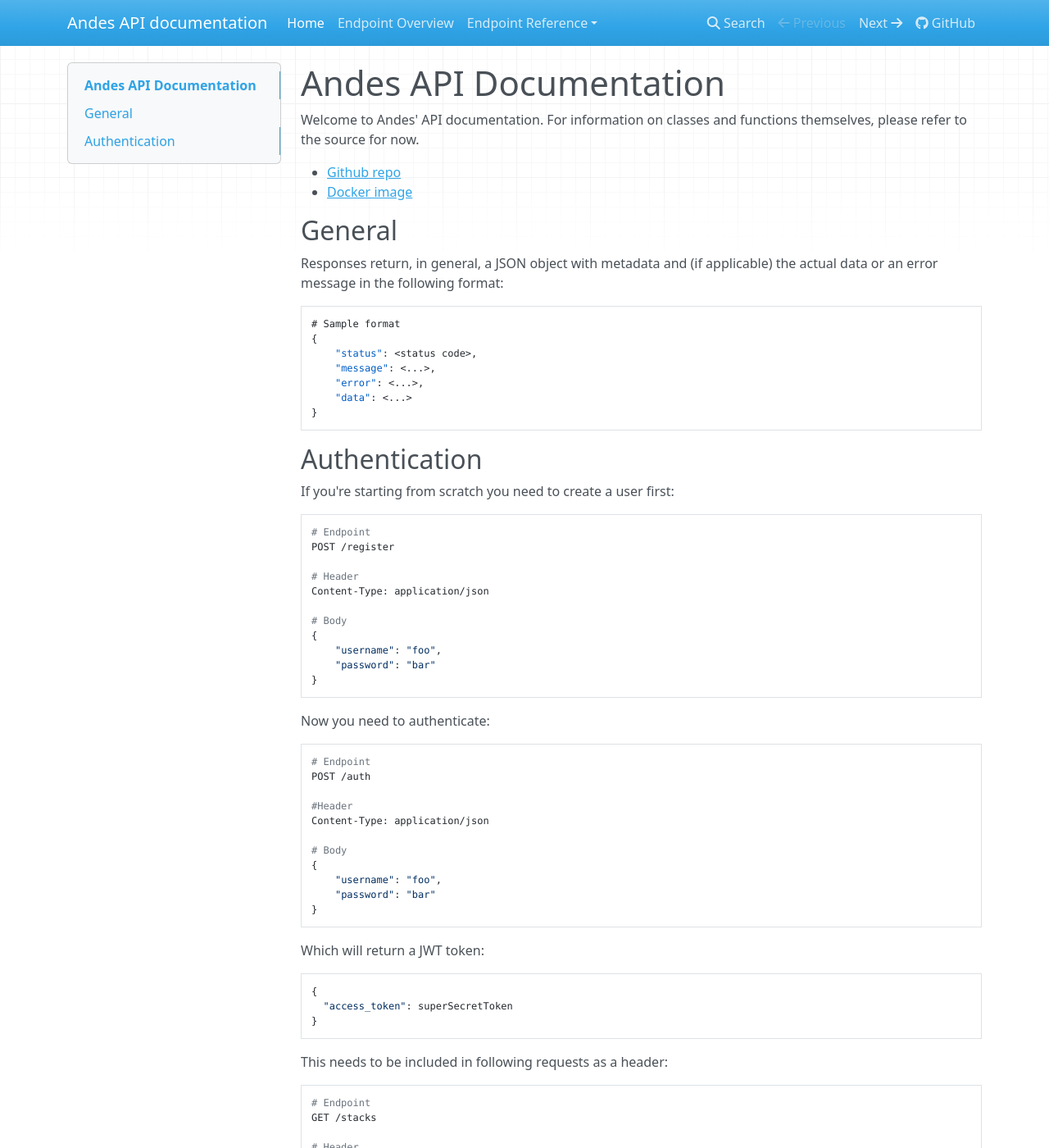
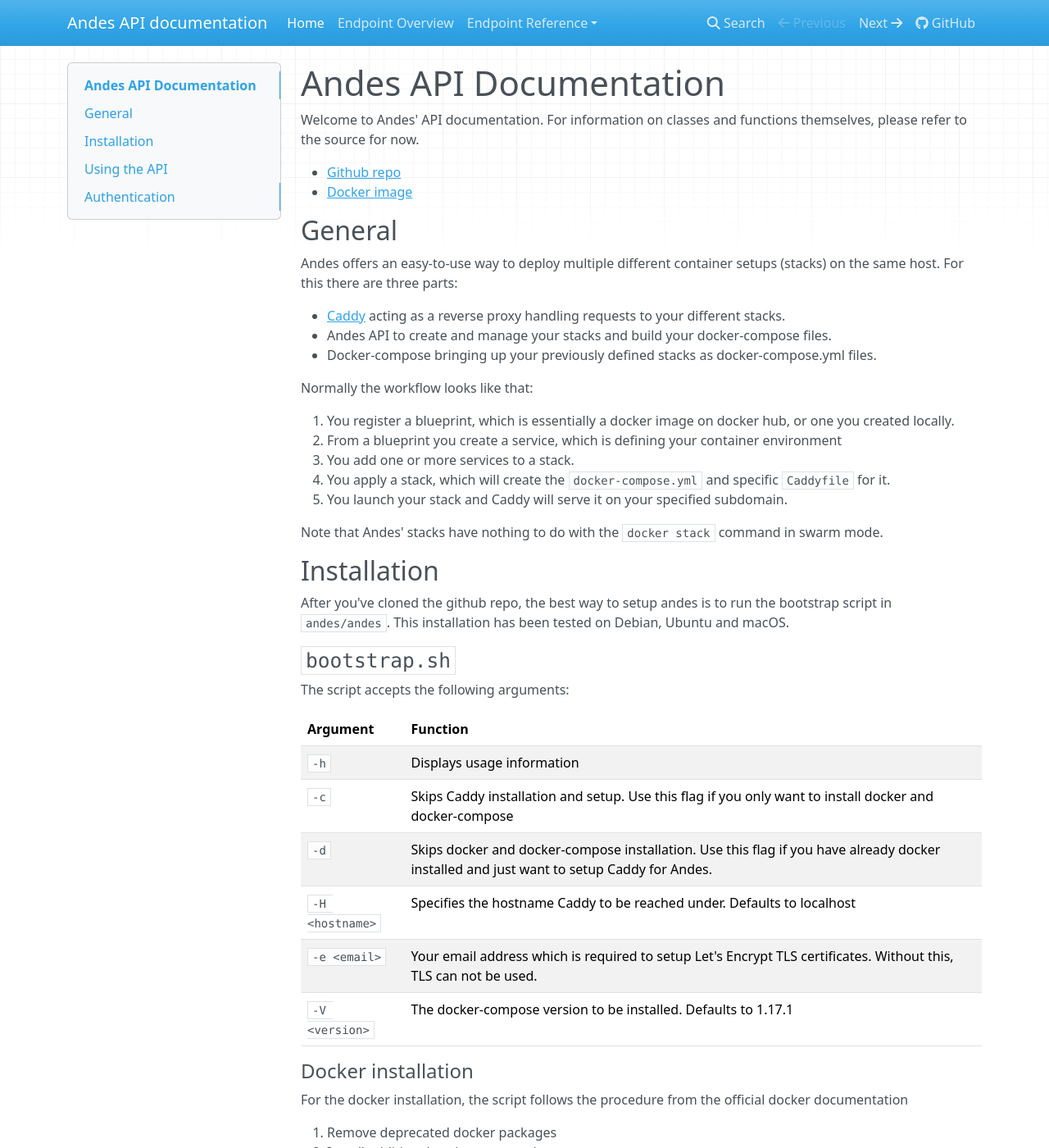
Before and after one commit to obitech/andes, an MkDocs documentation site: the page built from docs/docs/index.md, in a window 1280 px wide and 1400 px high. Shown: the whole window at 82% size. Built offline with MkDocs 1.6.1, drawn with Linux system fonts in a browser that asks for light colours; nearby versions of some CDN libraries; old or Windows-style settings are respelled for this version of MkDocs; some of the changed text lies outside the part shown.

Commit message:
Adjusted README and expanded docs

```diff
--- a/docs/docs/index.md
+++ b/docs/docs/index.md
@@ -6,6 +6,69 @@
 * [Docker image](https://hub.docker.com/r/obitech/andes/)
 
 ## General
+
+Andes offers an easy-to-use way to deploy multiple different container setups (stacks) on the same host. For this there are three parts:
+
+* [Caddy](https://gocaddy.com) acting as a reverse proxy handling requests to your different stacks.
+* Andes API to create and manage your stacks and build your docker-compose files.
+* Docker-compose bringing up your previously defined stacks as docker-compose.yml files.
+
+Normally the workflow looks like that:
+
+1. You register a blueprint, which is essentially a docker image on docker hub, or one you created locally.
+2. From a blueprint you create a service, which is defining your container environment
+3. You add one or more services to a stack.
+4. You apply a stack, which will create the `docker-compose.yml` and specific `Caddyfile` for it.
+5. You launch your stack and Caddy will serve it on your specified subdomain.
+
+Note that Andes' stacks have nothing to do with the `docker stack` command in swarm mode.
+
+## Installation
+
+After you've cloned the github repo, the best way to setup andes is to run the bootstrap script in `andes/andes`. This installation has been tested on Debian, Ubuntu and macOS.
+
+### `bootstrap.sh`
+
+The script accepts the following arguments:
+
+Argument|Function
+---|---
+`-h`|Displays usage information
+`-c`|Skips Caddy installation and setup. Use this flag if you only want to install docker and docker-compose
+`-d`|Skips docker and docker-compose installation. Use this flag if you have already docker installed and just want to setup Caddy for Andes.
+`-H <hostname>`|Specifies the hostname Caddy to be reached under. Defaults to localhost
+`-e <email>`|Your email address which is required to setup Let's Encrypt TLS certificates. Without this, TLS can not be used.
+`-V <version>`|The docker-compose version to be installed. Defaults to 1.17.1
+
+#### Docker installation
+For the docker installation, the script follows the procedure from the official docker documentation
+
+1. Remove deprecated docker packages
+2. Install additional packages, namely
+    * `apt-transport-https`
+    * `ca-certificates`
+    * `curl`
+    * `software-properties-common`
+    * `bash-completion`
+3. Add and verify docker's official GPG key
+4. Add and install the `docker-ce` repository.
+5. Add your user to the docker group
+6. Enable the docker.service
+7. Curl and install docker-compose, plus add it to `bash-completion`
+
+Between the docker and Caddy setup, the script will also create a user defined docker network with subnet `172.42.0.0./16` where Caddy and the deployed containers will run in.
+
+#### Caddy setup
+
+1. Create a `Caddyfile` in `andes/andes/system` according to the previously passed arguments
+2. Pull the [Caddy container image](https://hub.docker.com/r/abiosoft/caddy)
+3. Pull the [Andes API container image](https://hub.docker.com/r/obitech/andes)
+4. Bring up the `docker-compose.yml` in `andes/andes/system`.
+
+Check with `docker container ls` if you have the andes and Caddy container up and running. The API will will be reachable under your specified hostname + `/api`
+
+## Using the API
+### Response format
 
 Responses return, in general, a JSON object with metadata and (if applicable) the actual data or an error message in the following format:
 
```
Also changed, not shown: README.md.
